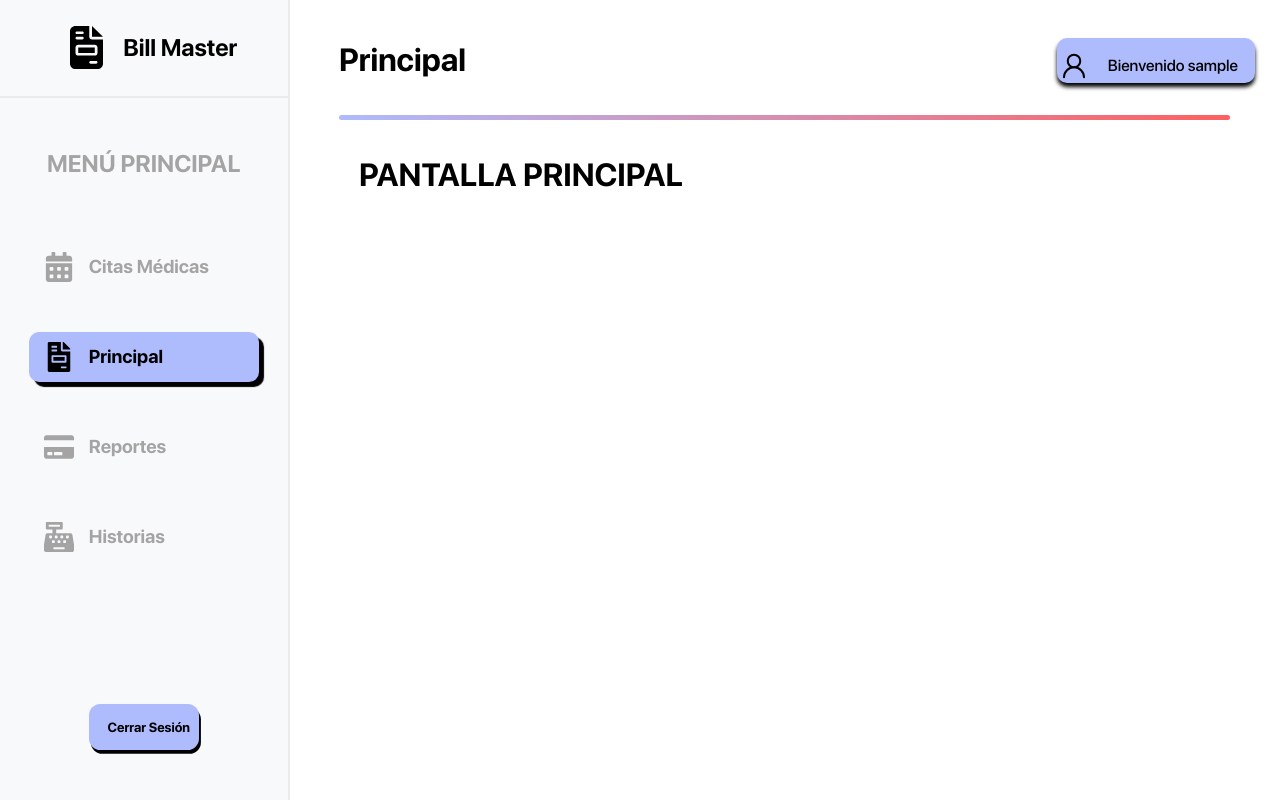
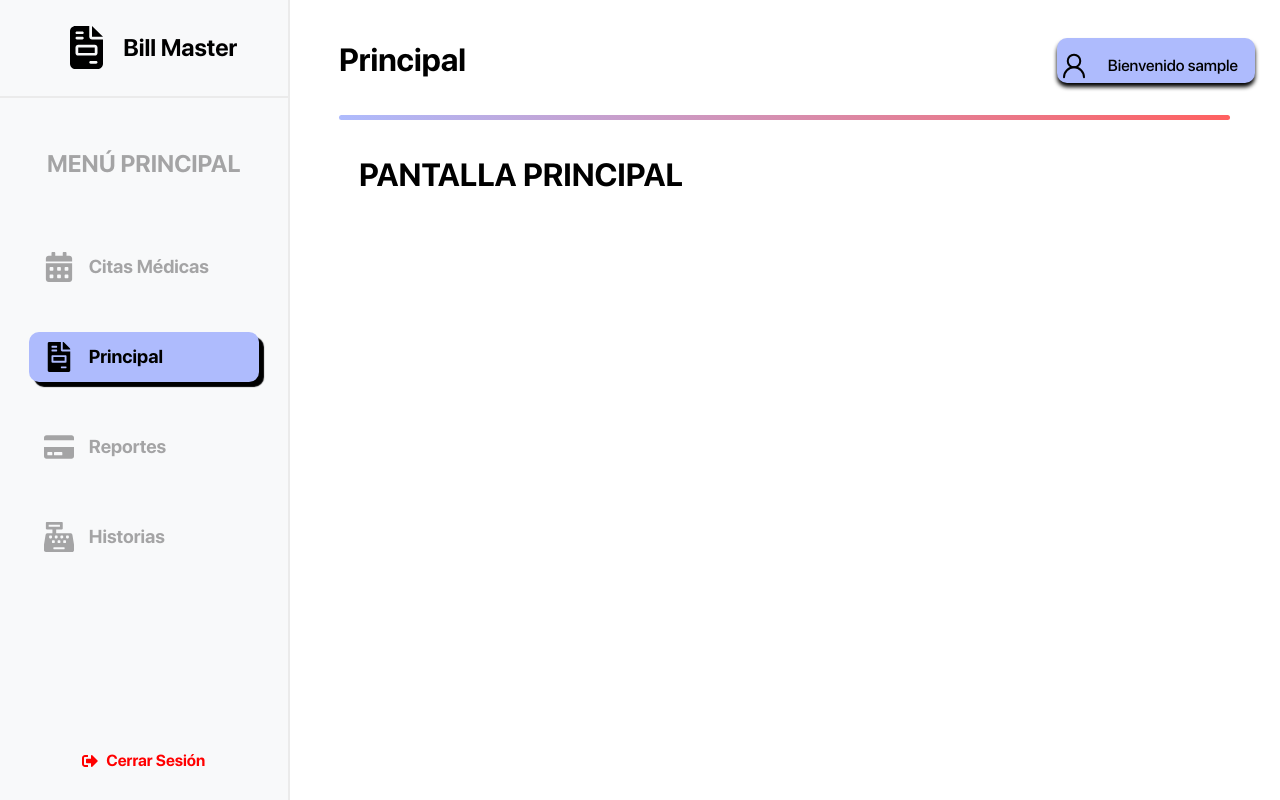
Before and after one commit to Luisrome01/INSAWORK-front, a React (Vite) app: page /main in a window 1280 px wide. Built offline with nearby package versions, Linux system fonts and the light colour scheme; sample sign-in values are in the browser's storage.

Commit message:
logout sirve

```diff
--- a/src/components/navBar/navBar.css
+++ b/src/components/navBar/navBar.css
@@ -63,11 +63,35 @@
     color: black;
     font-size: 1.5rem; /* Ajusta el tamaño de la fuente si es necesario */
 }
-
 .NavLogout {
-    margin-top: auto;
-    margin-bottom: 50px;
-    width: 100%;
     display: flex;
     justify-content: center;
-}
+    align-items: center;
+    padding: 20px;
+  }
+
+  .NavLogout button {
+    display: flex;
+    align-items: center;
+    background-color: rgba(174, 187, 253, 0.75);
+    border: none;
+    cursor: pointer;
+    color: #FF0000;
+    padding: 10px 20px;
+    font-size: 16px;
+    border-radius: 5px;
+    transition: background-color 0.3s ease, color 0.3s ease;
+  }
+
+  .NavLogout button:hover {
+    background-color: rgba(174, 187, 253, 1);
+  }
+
+  .NavLogout button:active {
+    background-color: rgba(174, 187, 253, 0.9);
+    box-shadow: inset 0 3px 5px rgba(0, 0, 0, 0.2);
+  }
+
+  .NavLogout button .FaSignOutAlt {
+    margin-right: 8px;
+  }
--- a/src/components/navBar/navBar.jsx
+++ b/src/components/navBar/navBar.jsx
@@ -1,7 +1,6 @@
 import React, { useState } from "react";
 import { useNavigate } from "react-router-dom";
 import { FaCalendarAlt, FaFileInvoice, FaCreditCard, FaCashRegister, FaSignOutAlt } from "react-icons/fa";
-import BtnGeneral from "../buttons/BtnGeneral";
 import logo from "../../assets/BillMasterLogo.svg";
 import "./navBar.css";
 
@@ -42,13 +41,26 @@ const NavBar = ({ componenteActivo, setComponenteActivo }) => {
   };
 
   const handleLogout = () => {
-	console.log("Logout button clicked"); // Verifica si se está llamando
-	const token = localStorage.getItem("authToken");
-	console.log("Current authToken:", token); // Verifica si el token está presente
-	localStorage.removeItem("authToken");
-	console.log("authToken removed"); // Verifica si el token se eliminó
-	navigate("/");
-	console.log("Navigating to home page"); // Verifica si se está navegando
+    console.log("Logout button clicked");
+
+    // Verifica y elimina authToken del localStorage
+    const token = localStorage.getItem("authToken");
+    console.log("Current authToken:", token);
+
+    if (token) {
+      localStorage.removeItem("authToken");
+      console.log("authToken removed");
+    } else {
+      console.log("No authToken found");
+    }
+
+    // Limpia cualquier otro dato relevante del localStorage
+    localStorage.clear();
+    console.log("All localStorage cleared");
+
+    // Navega a la ruta "/"
+    navigate("/");
+    console.log("Navigating to home page");
   };
 
   return (
@@ -113,12 +125,22 @@ const NavBar = ({ componenteActivo, setComponenteActivo }) => {
         </div>
       </div>
       <div className="NavLogout">
-        <BtnGeneral
+        <button
           onClick={handleLogout}
-          icon={<FaSignOutAlt />}
-          iconColor="#FF0000"
-          text="Cerrar Sesión"
-        />
+          style={{
+            display: "flex",
+            alignItems: "center",
+            backgroundColor: "transparent",
+            border: "none",
+            cursor: "pointer",
+            color: "#FF0000",
+            padding: "10px",
+            fontSize: "16px",
+          }}
+        >
+          <FaSignOutAlt style={{ marginRight: "8px" }} />
+          Cerrar Sesión
+        </button>
       </div>
     </nav>
   );
```
